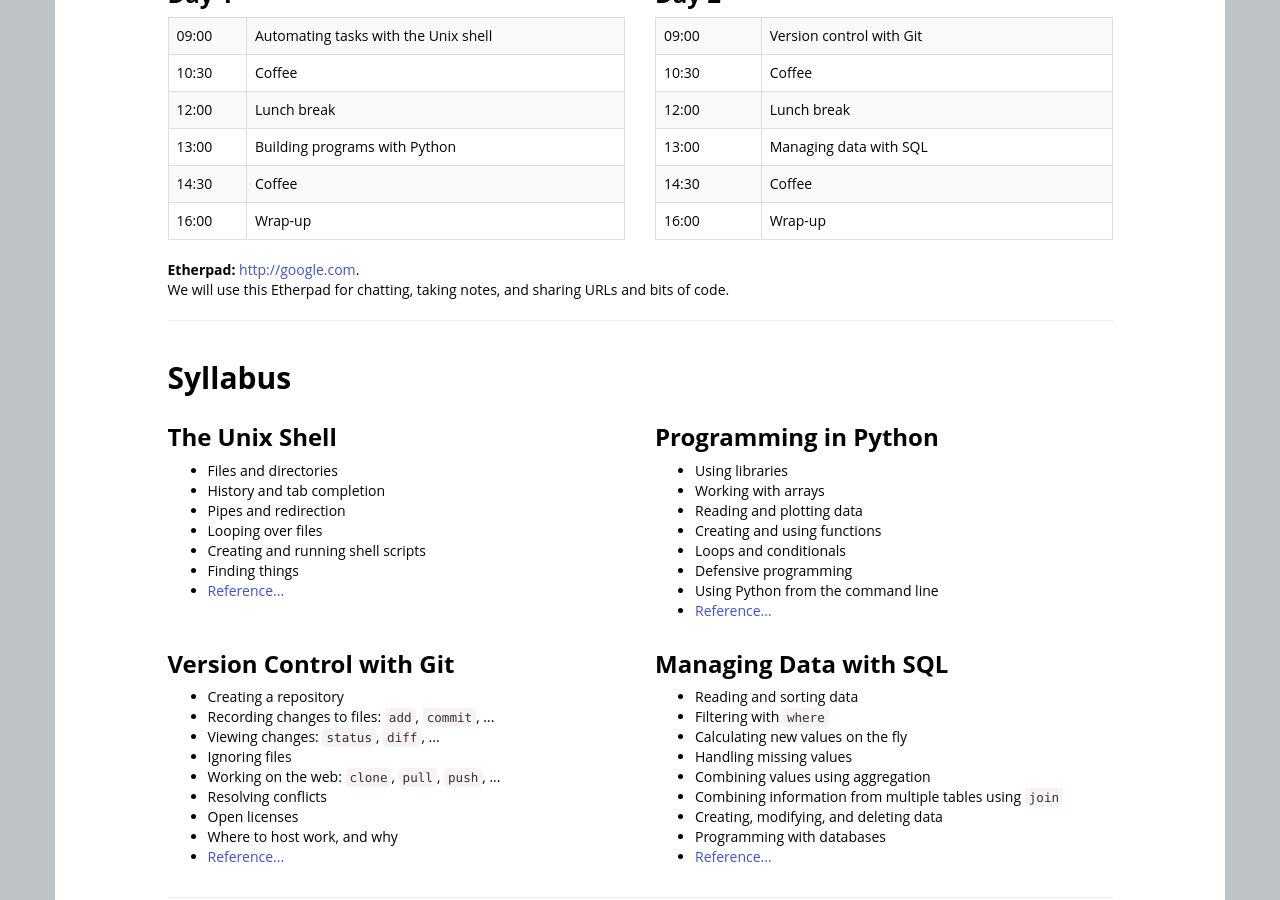
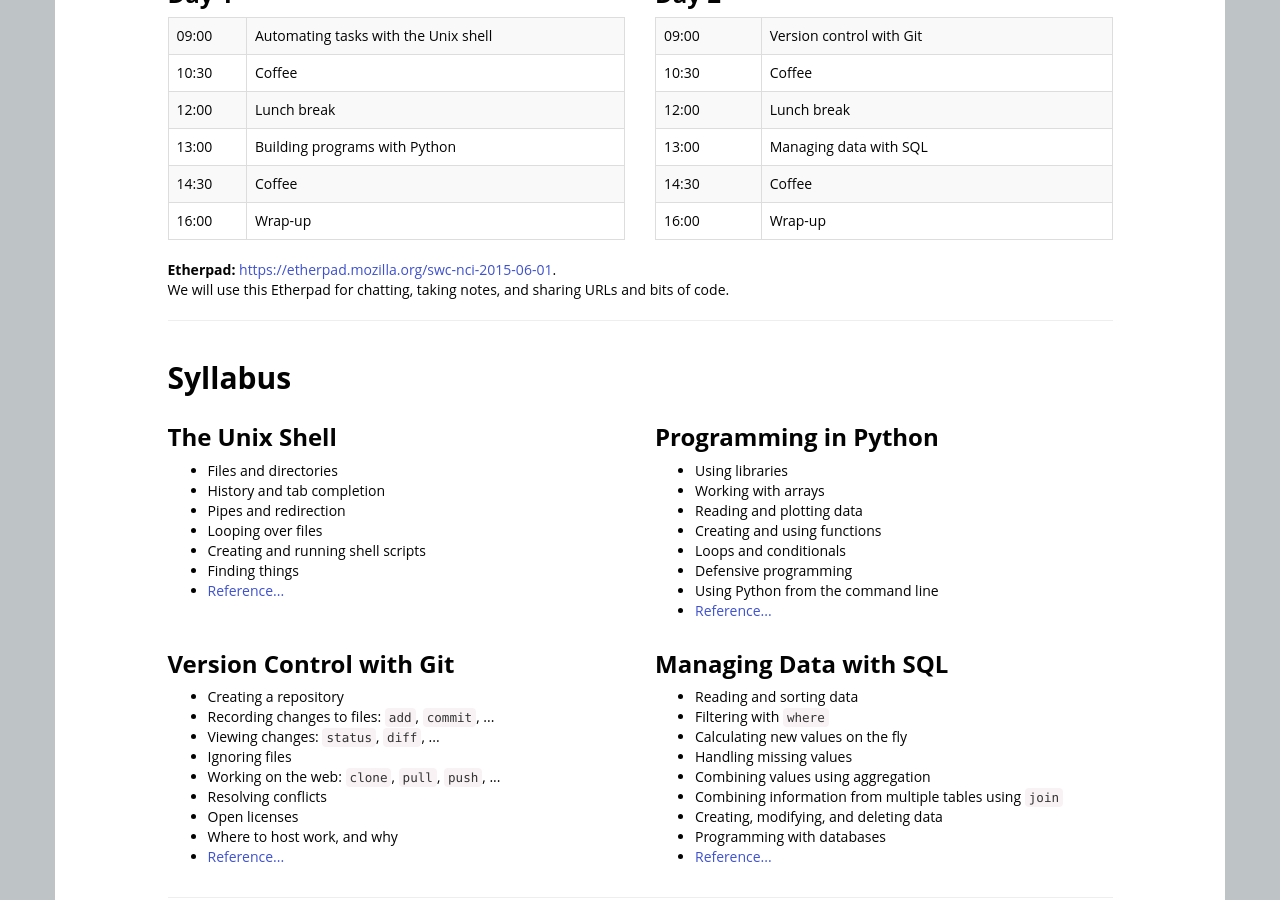
Before and after one commit to sachsmc/2015-06-01-nci, a Jekyll site: the page built from index.html, in a window 1280 px wide and 900 px high, scrolled down 885 px. Built offline with Jekyll 4.4.1, drawn with Linux system fonts in a browser that asks for light colours; nearby versions of some CDN libraries; library files that are not in the unit come from our copies; part of the change alters nothing that is shown.

Commit message:
etherpad

```diff
--- a/index.html
+++ b/index.html
@@ -13,7 +13,7 @@ enddate: 2015-06-02)
 instructor: ["Michael Sachs", "Sean Davis"]
 helper: ["Homer Simpson", "Maude Flanders"]
 contact: michael.sachs@nih.gov
-etherpad: http://google.com
+etherpad: https://etherpad.mozilla.org/swc-nci-2015-06-01
 ---
 <!--
   HEADER
```
